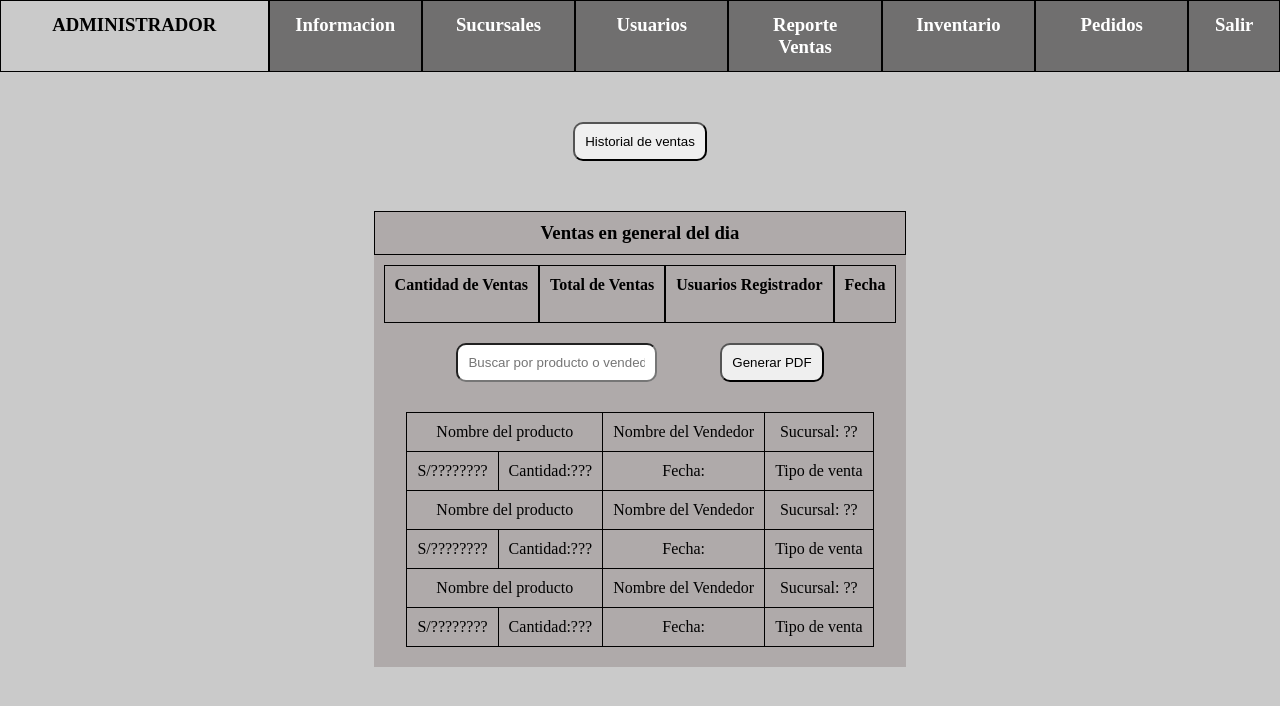
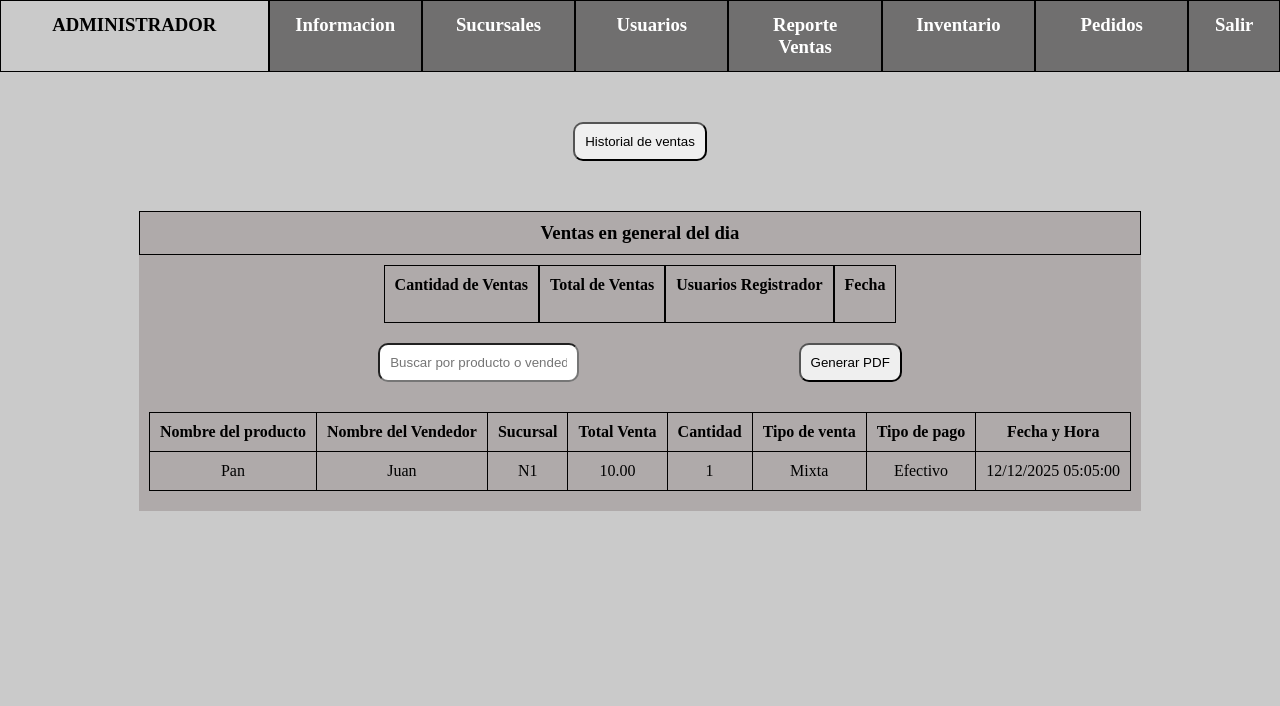
Before and after one commit to JoelxDev/Sistema_control_sucursales, a PHP site: page /app/views/usadministrador/reporte_ventas/reporte_ventas.php in a window 1280 px wide. Shown: the top 706 px of the page. Run offline with PHP 8.4, Linux system fonts and the light colour scheme.

Commit message:
Se modifico la interfaz para el reporte de ventas

```diff
--- a/app/views/usadministrador/reporte_ventas/reporte_ventas.php
+++ b/app/views/usadministrador/reporte_ventas/reporte_ventas.php
@@ -109,67 +109,40 @@
                         <table>
                             <!-- Las tablas deben crearse automaticamente al registrarse una venta por los vendedores -->
                             <!-- Este es solo un ejemplo del codigo para las tablas -->
-                            <tbody id="tabla_ventas">
+                            <thead id="tabla_ventas">
                                 <tr>
-                                    <td colspan="2">
-                                        Nombre del producto
-                                    </td>
-                                    <td>
+                                    <th >
+                                      Nombre del producto
+                                    </th>
+                                    <th>
                                         Nombre del Vendedor
-                                    </td>
-                                    <td >
-                                        Sucursal: ??
-                                    </td>
-
-                                </tr>
-                                <tr>
-                                    <td>S/????????</td>
-                                    <td>Cantidad:???</td>
-                                    <td>Fecha:</td>
-                                    <td>Tipo de venta</td>
+                                    </th>
+                                    <th >
+                                        Sucursal
+                                    </th>
+                                    <th>Total Venta</th>
+                                    <th>Cantidad</th>
+                                    <th>Tipo de venta</th>
+                                    <th>Tipo de pago</th>
+                                    <th>Fecha y Hora</th>
                                 </tr>
                                 <!-- Ejemplo -->
+                            </thead>
+                            <tbody>
                                 <tr>
-                                    <td colspan="2">
-                                        Nombre del producto
-                                    </td>
-                                    <td>
-                                        Nombre del Vendedor
-                                    </td>
-                                    <td >
-                                        Sucursal: ??
-                                    </td>
-
-                                </tr>
-                                <tr>
-                                    <td>S/????????</td>
-                                    <td>Cantidad:???</td>
-                                    <td>Fecha:</td>
-                                    <td>Tipo de venta</td>
+                                    <td>Pan</td>
+                                    <td>Juan</td>
+                                    <td>N1</td>
+                                    <td>10.00</td>
+                                    <td>1</td>
+                                    <td>Mixta</td>
+                                    <td>Efectivo</td>
+                                    <td>12/12/2025 05:05:00</td>
                                 </tr>
                             </tbody>
 
                             <!-- Ejemplo -->
-                            <tbody>
-                                <tr>
-                                    <td colspan="2">
-                                        Nombre del producto
-                                    </td>
-                                    <td>
-                                        Nombre del Vendedor
-                                    </td>
-                                    <td >
-                                        Sucursal: ??
-                                    </td>
 
-                                </tr>
-                                <tr>
-                                    <td>S/????????</td>
-                                    <td>Cantidad:???</td>
-                                    <td>Fecha:</td>
-                                    <td>Tipo de venta</td>
-                                </tr>
-                            </tbody>
                         </table>
                     </div>
                 </div>
--- a/public/css/reporte_ventas.css
+++ b/public/css/reporte_ventas.css
@@ -57,15 +57,16 @@
 }
 
 
-tr,
+
+/* tr,
 td {
     border: 1px solid black;
     text-align: center;
-}
+} */
 
-td {
+/* td {
     padding: 10px;
-}
+} */
 
 button,
 .buscar_ventas {
```
